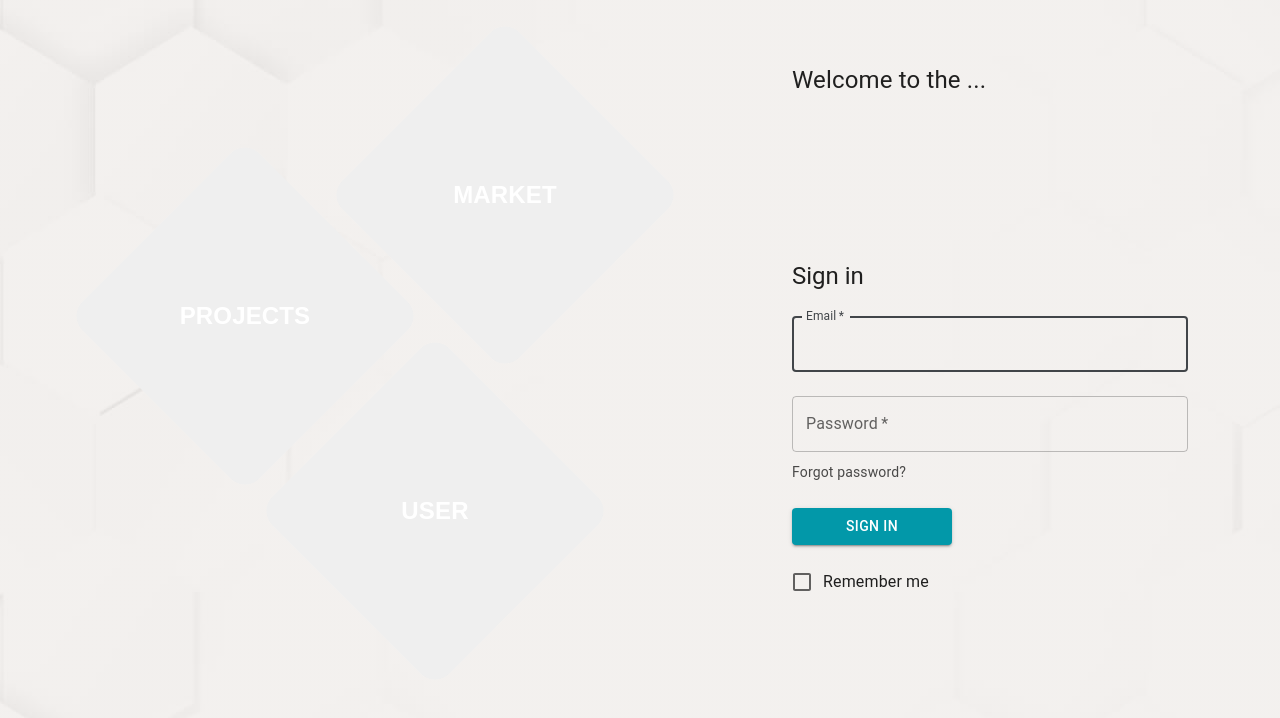
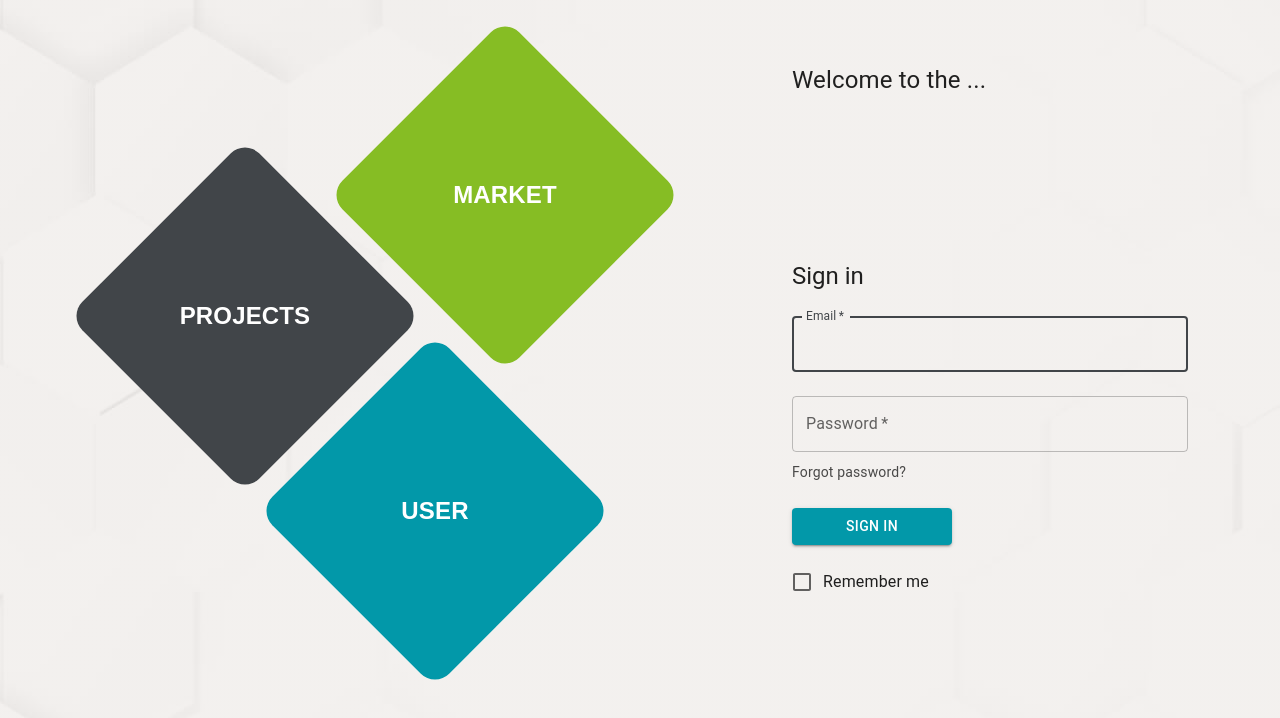
Before and after one commit to v1ktorbro/research-lab, a React (Create React App) app: page /sign-in/ in a window 1280 px wide. Shown: the top 718 px of the page. Built offline with nearby package versions, Linux system fonts and the light colour scheme.

Commit message:
styles/refactor(BigButton): assign background buttons in styles and not through props

```diff
--- a/src/components/BigButton/BigButton.scss
+++ b/src/components/BigButton/BigButton.scss
@@ -30,6 +30,7 @@ $cursorImageButton: url('../../images/pointer.svg'), pointer;
     grid-row-end: 2;
     margin-top: 191px;
     margin-left: 120px;
+    background-color: #414549;
   }
   &_user {
     grid-column-start: 2;
@@ -38,7 +39,7 @@ $cursorImageButton: url('../../images/pointer.svg'), pointer;
     grid-row-end: -2;
     margin-top: -235px;
     margin-left: -60px;
-
+    background-color: #0298A9;
   }
   &_market {
     grid-column-start: -1;
@@ -47,6 +48,7 @@ $cursorImageButton: url('../../images/pointer.svg'), pointer;
     grid-row-end: 2;
     margin-left: -180px;
     margin-top: 70px;
+    background-color: #86BD24;
   }
 }
 .big-button-text {
```
